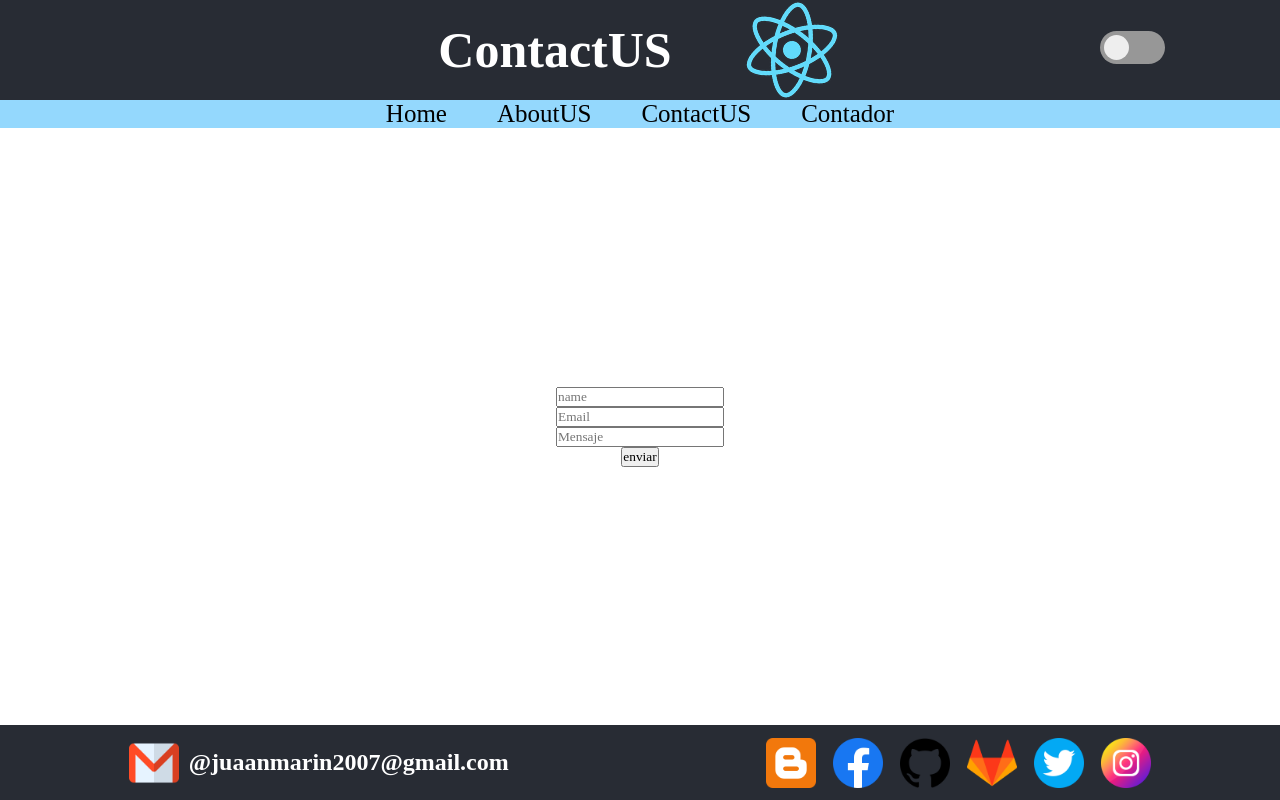
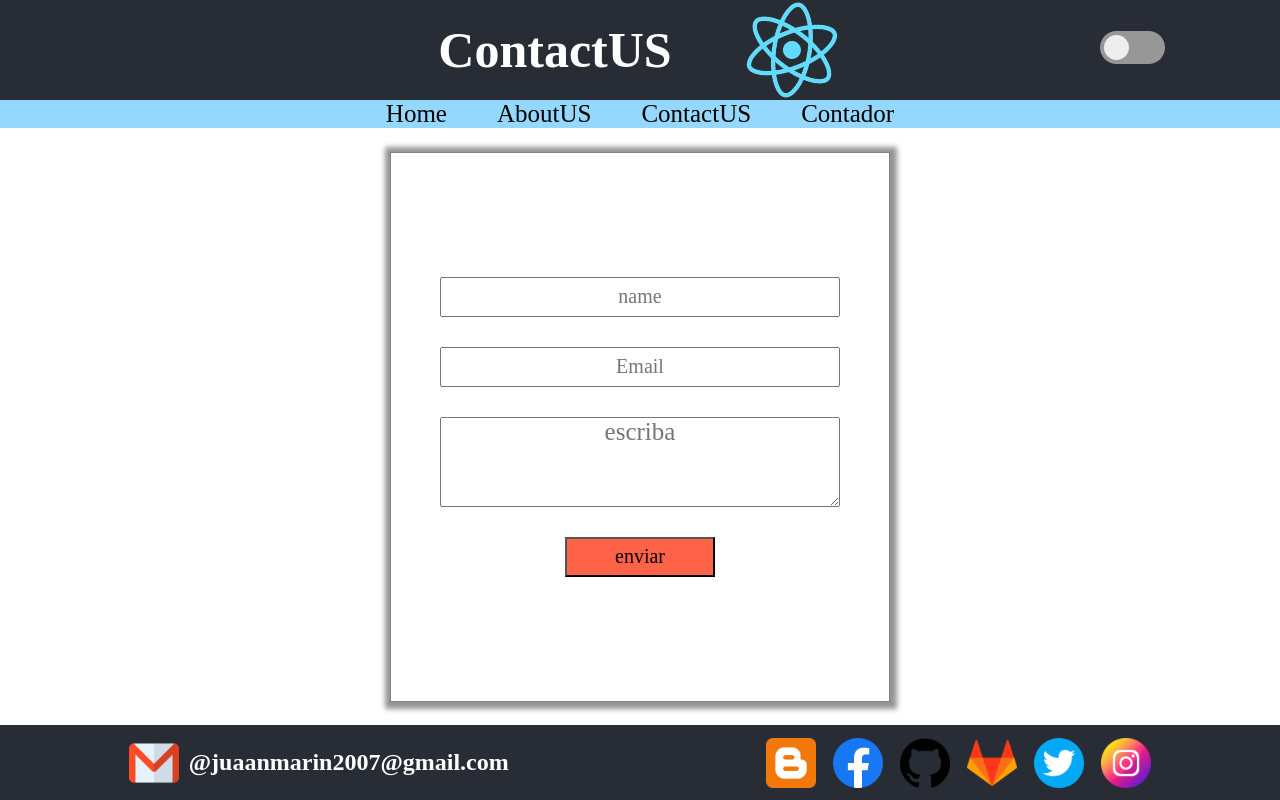
Before and after one commit to juaanmarin/home_page_on_react, a React (Create React App) app: page /contactUS in a window 1280 px wide. Built offline with nearby package versions, Linux system fonts and the light colour scheme.

Commit message:
agrego logica para el formulario usando emailjs

```diff
--- a/src/components/pages/ContactUS/ContactUS.jsx
+++ b/src/components/pages/ContactUS/ContactUS.jsx
@@ -5,11 +5,15 @@ import { NavHome } from '../../layouts/NavHome/NavHome'
 import { ButtonUI } from '../../UI/buttonUI/ButtonUI'
 import { Intput } from '../../UI/Input/Intput'
 import { Title } from '../../UI/TitleP/Title'
-
+import emailjs  from '@emailjs/browser'
 
 export const ContactUS = () => {
 
-  function sendEmail() {
+  const sendEmail=(event)=>{
+    event.preventDefault();
+    emailjs.sendForm('service_a9i3688', 'template_apamnro', event.target, 'P2_WnulkCk5Cf359t')
+    .then(response=> console.log(response))
+    .catch(error=> console.log(error))
 
   }
 
@@ -23,10 +27,17 @@ export const ContactUS = () => {
         <NavHome></NavHome>
     </div>
     <div className='section-Home'>
-      <Intput clase="" type="" name="user_name" texto="name"></Intput>
-      <Intput clase="" type="email" name="user_email" texto="Email" ></Intput>
-      <Intput clase="" name="user_message" texto="Mensaje"></Intput>
-      <ButtonUI classBtn="" event={sendEmail} textName="enviar"></ButtonUI>
+      <form className='formulario' onSubmit={sendEmail}>
+        <Intput clase="inputUserName" type="text" name="user_name" texto="name"></Intput>
+
+        <Intput clase="inputUserEmail" type="email" name="user_email" texto="Email" ></Intput>
+
+        <textarea className='textmessage' name='user_message' id="" cols="30" rows="10" placeholder='escriba'></textarea>
+
+        <ButtonUI classBtn="btnEmail" textName="enviar" ></ButtonUI>
+
+      </form>
+
     </div>
     <Footer />
     </>
--- a/src/index.css
+++ b/src/index.css
@@ -219,3 +219,35 @@ button.restaurar{
     justify-content: center;
     align-items: center;
   }
+  .formulario{
+    border: solid 1px rgba(0, 0, 0, 0.489);
+    box-shadow: 1px 1px 5px 6px #282c3481;
+    width: 500px;
+    height: 550px;
+    display: flex;
+    flex-direction: column;
+    align-items: center;
+    justify-content: center;
+    gap: 30px;
+
+  }
+  .formulario input{
+    width: 400px;
+    height: 40px;
+    font-size: 20px;
+    text-align: center;
+  }
+  .textmessage{
+    width: 400px;
+    height: 90px;
+    text-align: center;
+    font-size: 25px;
+
+  }
+  .btnEmail{
+    height: 40px;
+    width: 150px;
+    background-color: tomato;
+    font-size: 20px;
+    cursor: pointer;
+  }
```
Also changed, not shown: public/logo192.png (added).
